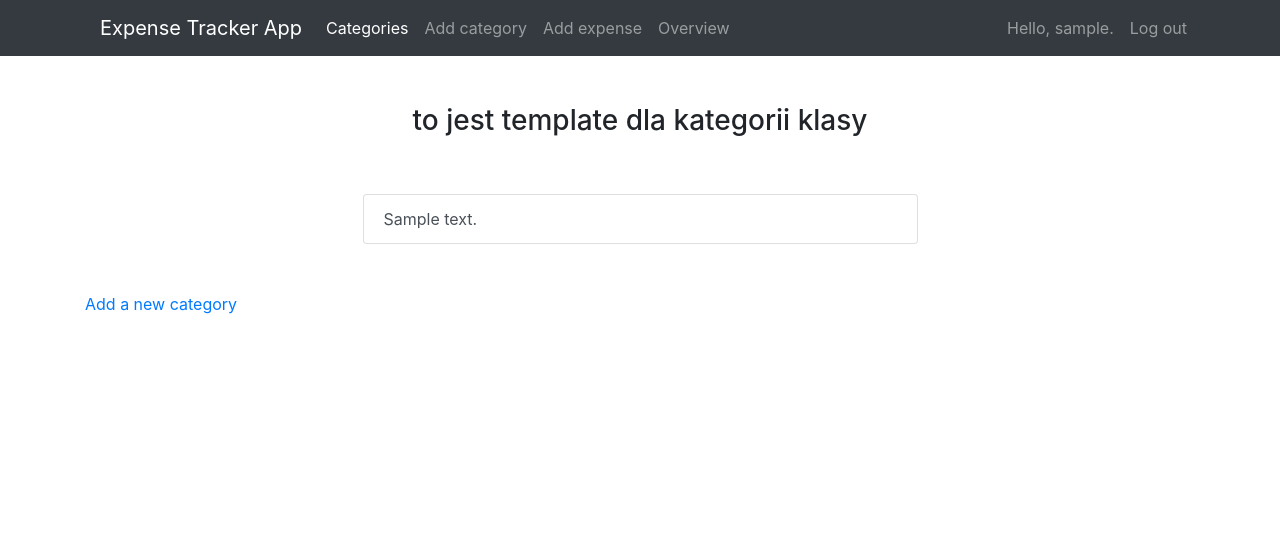
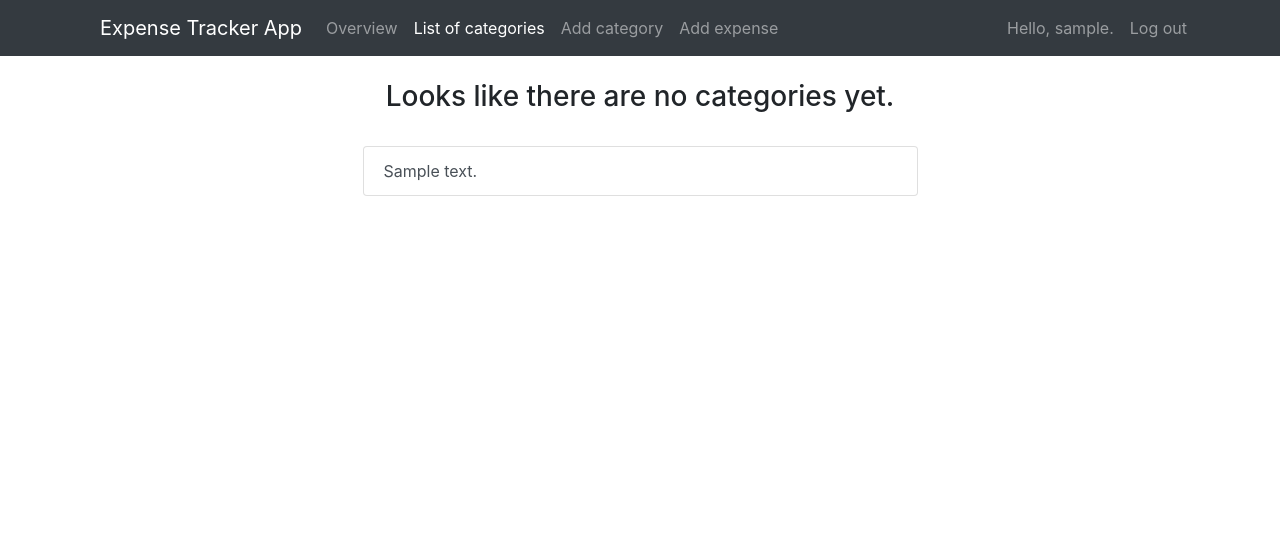
Before and after one commit to The-Maniak/expense_tracker, a Django app: page /categories_class/ in a window 1280 px wide. Shown: the top 554 px of the page. Run offline with Django 4.2, Linux system fonts and the light colour scheme; a user stored in the database is signed in; tables that the repository leaves empty hold one stand-in row (values such as "Sample post"); some libraries are stand-ins or nearby versions.

Commit message:
Slight changes to base, category_list and overview templates.

```diff
--- a/expense_tracker_app/templates/expense_tracker_app/base.html
+++ b/expense_tracker_app/templates/expense_tracker_app/base.html
@@ -23,16 +23,12 @@
             <a class="navbar-brand" href="{% url 'expense_tracker_app:index' %}">Expense Tracker App</a>
             <ul class="navbar-nav">
                 {% with url_name=request.resolver_match.url_name %}
-                <!--                <li class="nav-item {% if url_name == 'index' %}active{% endif %}">-->
-                <!--                    <a class="nav-link" href="{% url 'expense_tracker_app:index' %}">Home</a>-->
-                <!--                </li>-->
-                <!--                <li class="nav-item {% if url_name == 'categories_function' %}active{% endif %}">-->
-                <!--                    <a class="nav-link" href="{% url 'expense_tracker_app:categories_function' %}">Categories-->
-                <!--                        F</a>-->
-                <!--                </li>-->
                 {% if user.is_authenticated %}
+                <li class="nav-item {% if url_name == 'overview' %}active{% endif %}">
+                    <a class="nav-link" href="{% url 'expense_tracker_app:overview' %}">Overview</a>
+                </li>
                 <li class="nav-item {% if url_name == 'categories_class' %}active{% endif %}">
-                    <a class="nav-link" href="{% url 'expense_tracker_app:categories_class' %}">Categories</a>
+                    <a class="nav-link" href="{% url 'expense_tracker_app:categories_class' %}">List of categories</a>
                 </li>
                 <li class="nav-item {% if url_name == 'add_category' %}active{% endif %}">
                     <a class="nav-link" href="{% url 'expense_tracker_app:add_category' %}">Add category</a>
@@ -40,9 +36,7 @@
                 <li class="nav-item {% if url_name == 'add_expense' %}active{% endif %}">
                     <a class="nav-link" href="{% url 'expense_tracker_app:add_expense' %}">Add expense</a>
                 </li>
-                <li class="nav-item {% if url_name == 'overview' %}active{% endif %}">
-                    <a class="nav-link" href="{% url 'expense_tracker_app:overview' %}">Overview</a>
-                </li>
+
                 {% endif %}
                 {% endwith %}
             </ul>
--- a/expense_tracker_app/templates/expense_tracker_app/category_list.html
+++ b/expense_tracker_app/templates/expense_tracker_app/category_list.html
@@ -10,19 +10,24 @@
 
 {% block content %}
 <div class="container">
-    <div class="row my-5 d-flex justify-content-center">
-        <h3>to jest template dla kategorii klasy</h3>
+    <div class="row my-4 d-flex justify-content-center">
+        {% if categories %}
+        <h3>Your expense categories:</h3>
+        {% else %}
+        <h3>Looks like there are no categories yet.</h3>
+        {% endif %}
     </div>
-    <div class="row my-5 d-flex justify-content-center">
+    <div class="row my-3 d-flex justify-content-center">
         <ul class="list-group w-50">
             {% for category in object_list %}
             <a href="{% url 'expense_tracker_app:category' category.id %}"
                class="list-group-item list-group-item-action w-500"> {{ category }} </a>
             {% empty %}
-            <p>No categories have been added yet.</p>
+            <p>Start by adding a category.</p>
+            <p><a href="{% url 'expense_tracker_app:add_category' %}"
+                  class="btn btn-primary btn-lg mx-2">Add a new category</a></p>
             {% endfor %}
         </ul>
     </div>
 </div>
-<a href="{% url 'expense_tracker_app:add_category' %}">Add a new category</a>
 {% endblock content %}
```
Also changed, not shown: expense_tracker_app/templates/expense_tracker_app/overview.html (+8 -4 lines).
